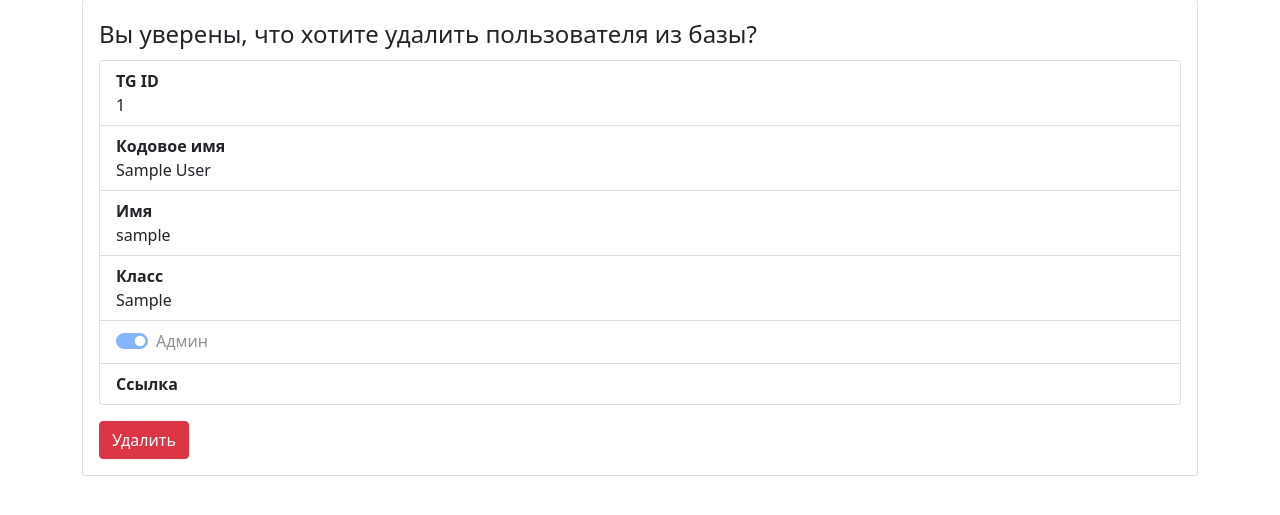
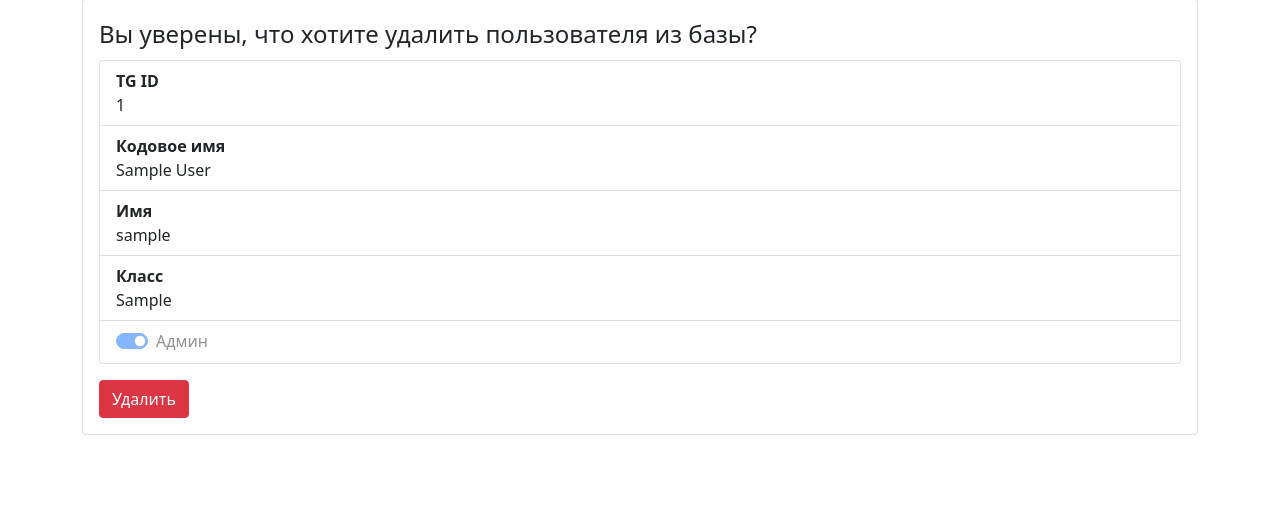
Before and after one commit to DigitalConcern/brainz_bot, a Django app: page /users/1/delete in a window 1280 px wide. Shown: the part 73-588 px from the top of the page. Run offline with Django 4.2, Linux system fonts and the light colour scheme; tables that the repository leaves empty hold one stand-in row (values such as "Sample post"); some libraries are stand-ins or nearby versions.

Commit message:
users delete fix

```diff
--- a/source/web/templates/users_delete.html
+++ b/source/web/templates/users_delete.html
@@ -70,10 +70,6 @@
                   <label class="form-check-label" for="flexSwitchCheckCheckedDisabled">Не админ</label>
                 </div>
                 {% endif %}</li>
-              <li class="list-group-item">
-                <div class="fw-bold">Ссылка</div>
-                {{ object.link }}
-              </li>
               </ul>
               <button type="submit" class="mt-3 btn btn-danger">Удалить</button>
             </form>
```
